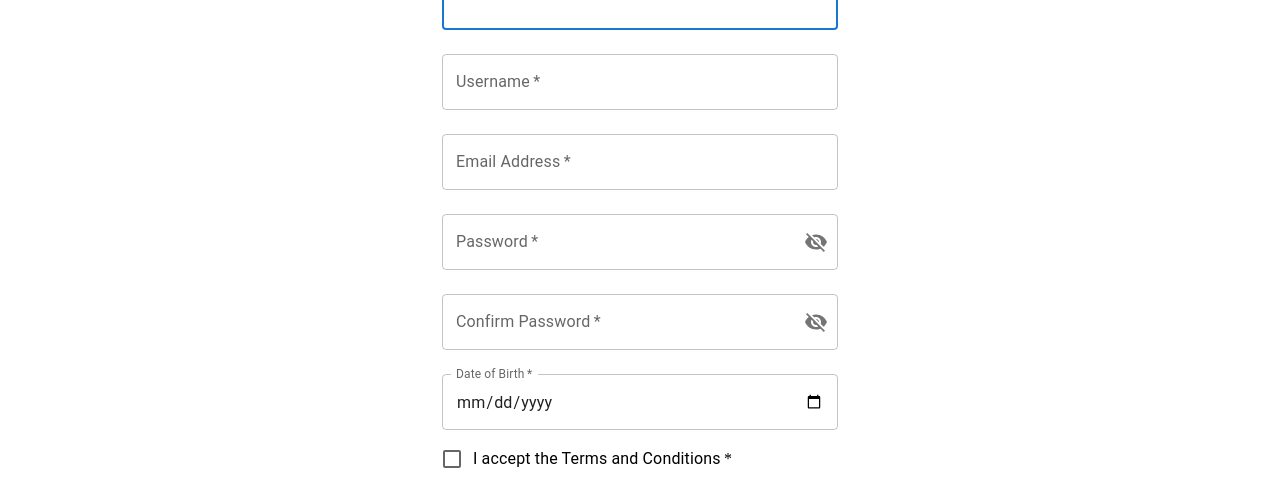
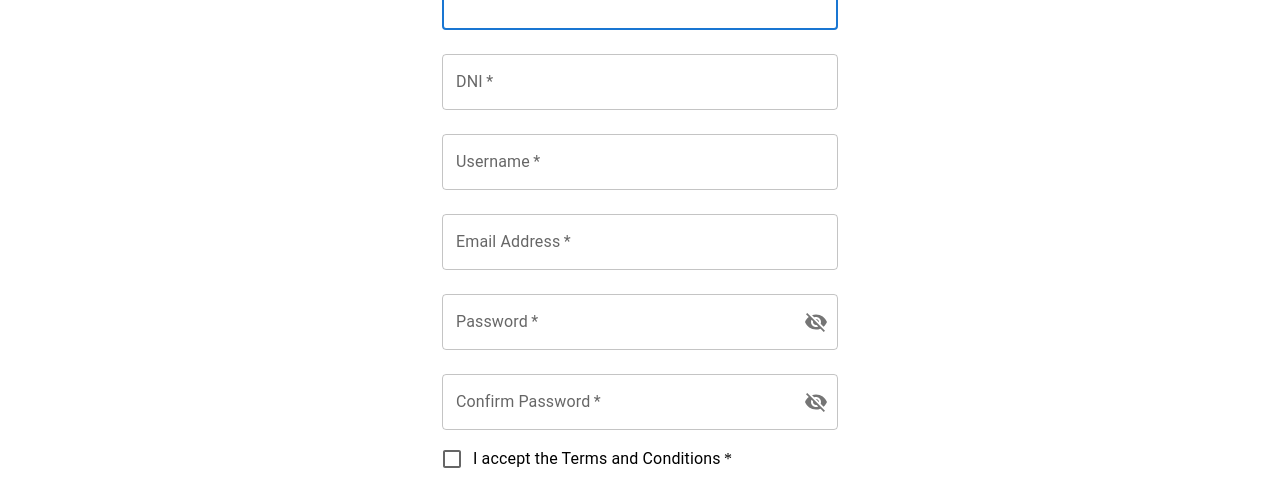
Before and after one commit to Facundo741/Front-Template, a React (Vite) app: page /register in a window 1280 px wide. Shown: the part 146-626 px from the top of the page. Built offline with nearby package versions, Linux system fonts and the light colour scheme; no server answers.

Commit message:
Solucionando error al registrar nuevo usuario

```diff
--- a/src/components/register/Register.jsx
+++ b/src/components/register/Register.jsx
@@ -25,7 +25,7 @@ function Register() {
     reset,
   } = useForm();
 
-  const { register: userRegister, isAuthenticated } = useAuth();
+  const { signup, isAuthenticated } = useAuth();
   const navigate = useNavigate();
 
   const [showPassword, setShowPassword] = React.useState(false);
@@ -43,7 +43,7 @@ function Register() {
 
   const onSubmit = (data) => {
     console.log(data);
-    userRegister(data);
+    signup(data);
     reset();
     setAcceptTerms(false);
   };
@@ -81,9 +81,26 @@ function Register() {
             margin="normal"
             required
             fullWidth
-            id="username"
+            id="dni"
+            label="DNI"
+            type="text"
+            {...register('dni', {
+              required: 'DNI is required',
+              pattern: {
+                value: /^\d{8}$/,
+                message: 'Invalid DNI number',
+              },
+            })}
+            error={!!errors.dni}
+            helperText={errors.dni ? errors.dni.message : ''}
+          />
+          <TextField
+            margin="normal"
+            required
+            fullWidth
+            id="userName"
             label="Username"
-            {...register('username', {
+            {...register('userName', {
               required: 'Username is required',
             })}
             error={!!errors.username}
@@ -164,22 +181,6 @@ function Register() {
               ),
             }}
           />
-          <TextField
-            margin="normal"
-            required
-            fullWidth
-            id="dob"
-            label="Date of Birth"
-            type="date"
-            InputLabelProps={{
-              shrink: true,
-            }}
-            {...register('dob', {
-              required: 'Date of Birth is required',
-            })}
-            error={!!errors.dob}
-            helperText={errors.dob ? errors.dob.message : ''}
-          />
           <FormControlLabel
             control={
               <Checkbox
```
